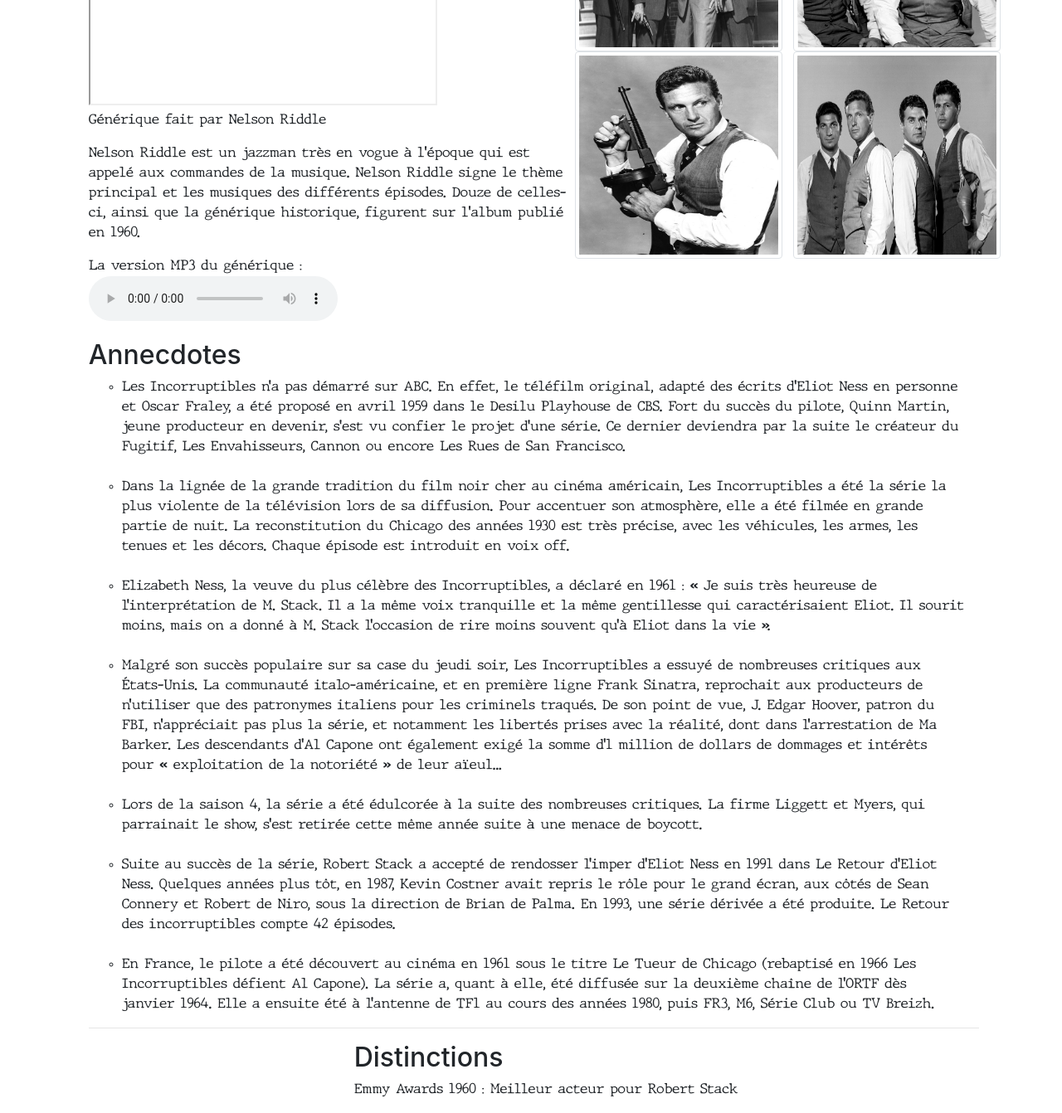
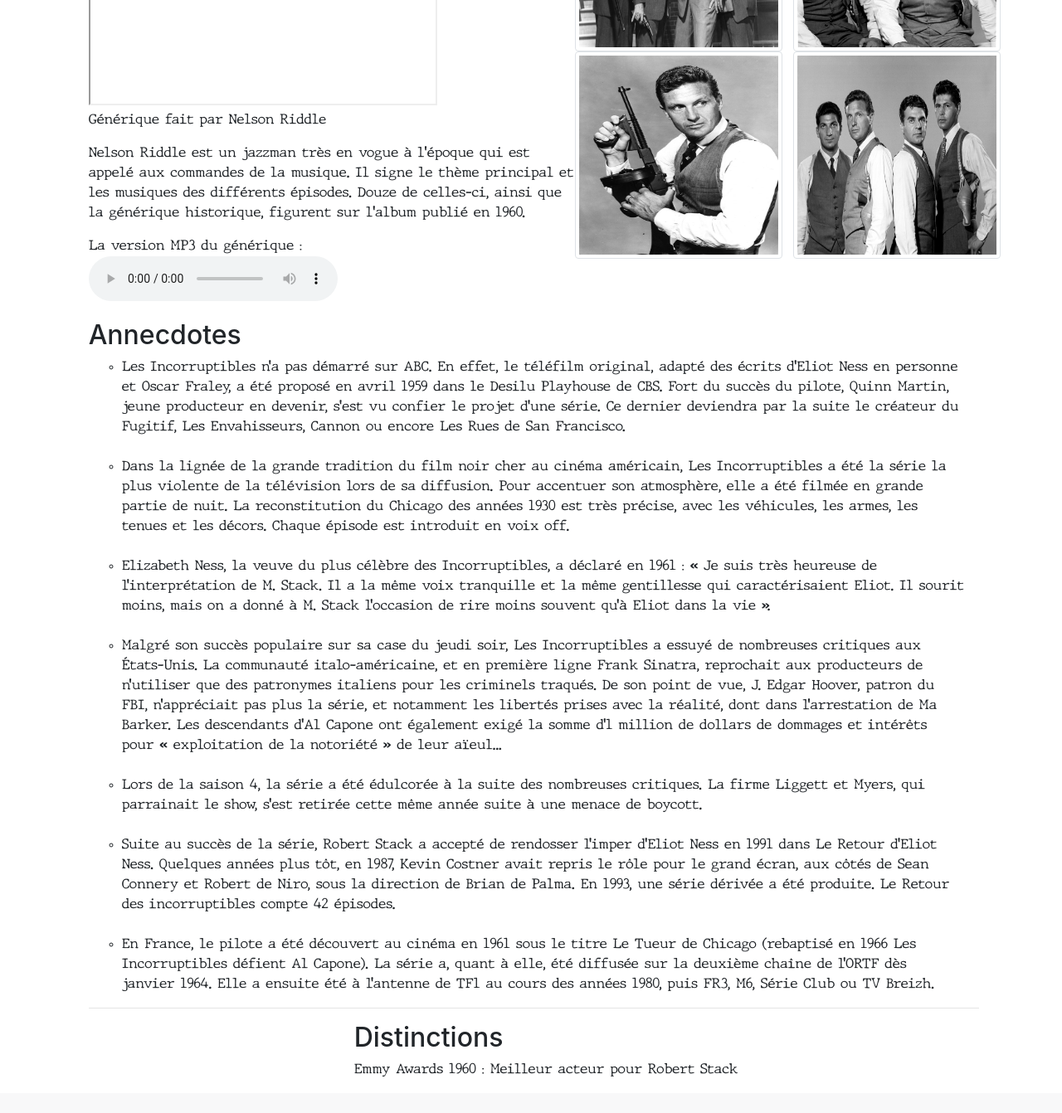
Before and after one commit to Willremi/projetRetro, a PHP site: page /incorrup.php in a window 1280 px wide. Shown: the part 1414-2756 px from the top of the page at 83% size. After the commit the page ends 2712 px from the top, so only its background shows below. Run offline with PHP 8.4, Linux system fonts and the light colour scheme; grey boxes are pictures that could not be loaded.

Commit message:
mise à jour

```diff
--- a/incorrup.php
+++ b/incorrup.php
@@ -97,7 +97,7 @@
           src="https://www.youtube.com/embed/ViA0Tuix-50">
           </iframe>
           <p>Générique fait par Nelson Riddle</p>
-          <p> Nelson Riddle est un jazzman très en vogue à l'époque qui est appelé aux commandes de la musique. Nelson Riddle signe le thème principal et les musiques des différents épisodes. Douze de celles-ci, ainsi que la générique historique, figurent sur l'album publié en 1960.</p>
+          <p> Nelson Riddle est un jazzman très en vogue à l'époque qui est appelé aux commandes de la musique. Il signe le thème principal et les musiques des différents épisodes. Douze de celles-ci, ainsi que la générique historique, figurent sur l'album publié en 1960.</p>
           <figure>
             <figcaption>La version MP3 du générique :</figcaption>
             <audio
```
